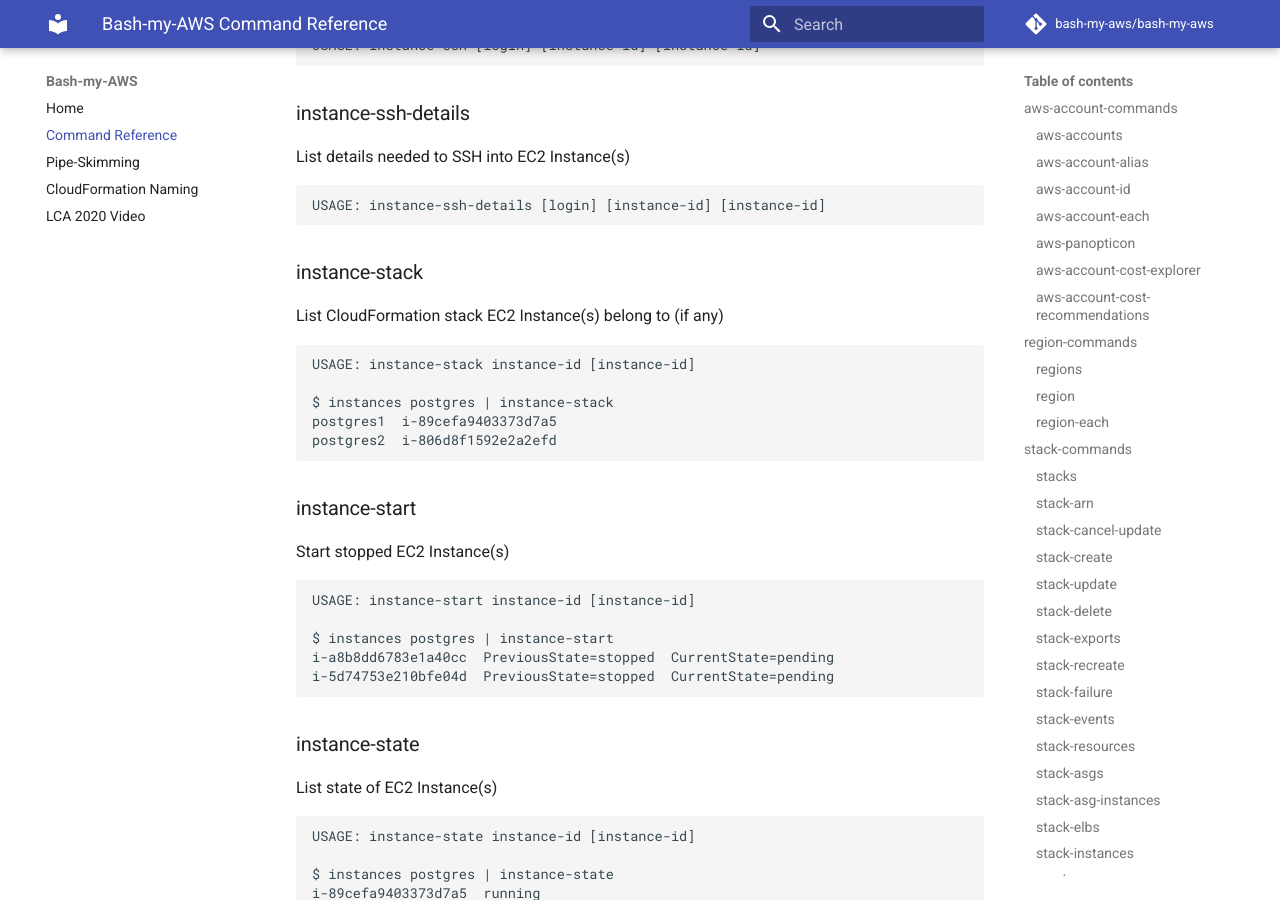
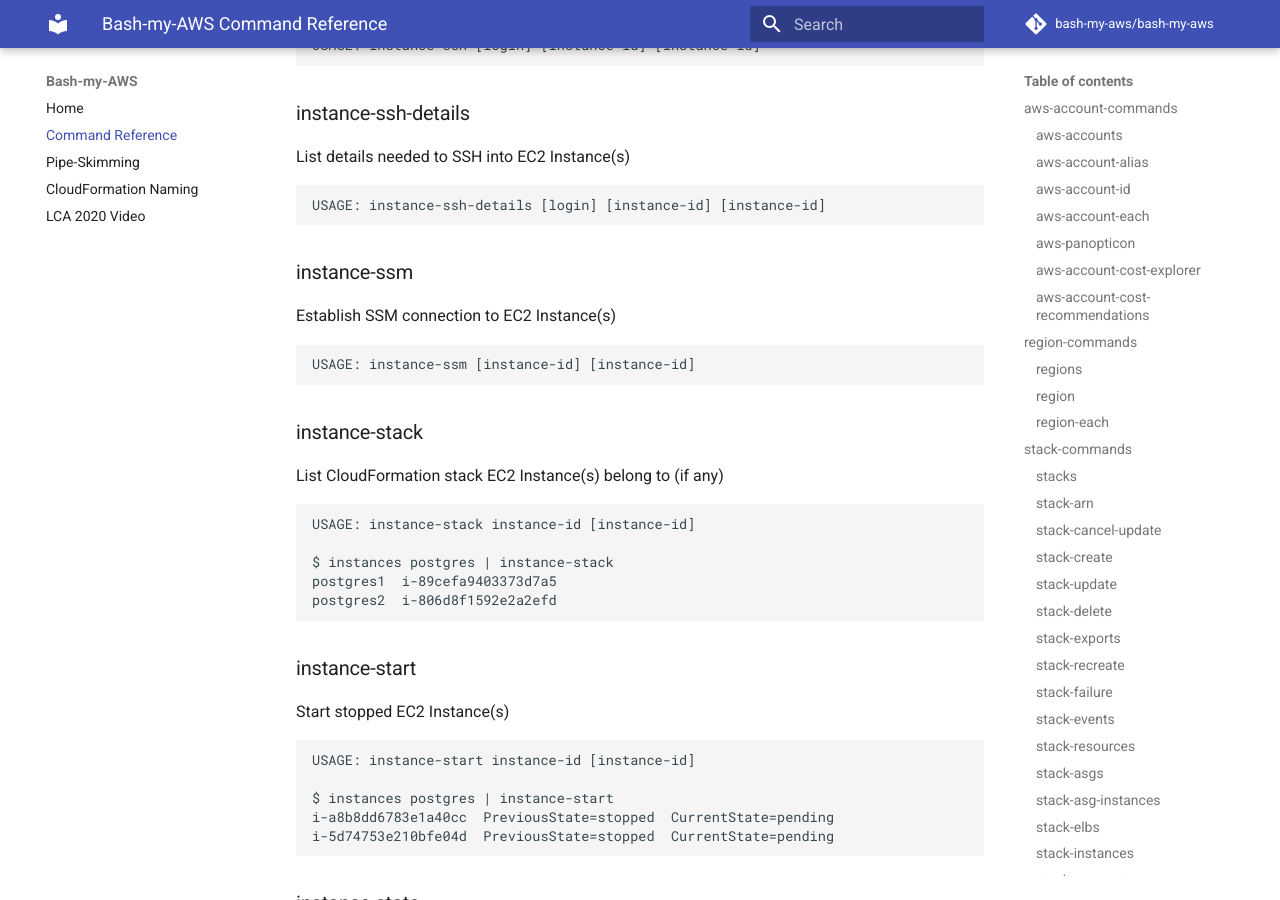
Before and after one commit to bash-my-aws/bash-my-aws, an MkDocs documentation site: the page built from docs/command-reference.md, in a window 1280 px wide and 900 px high, scrolled down 12324 px. Built offline with MkDocs 1.6.1 and Material for MkDocs 9.7.7, drawn with Linux system fonts in a browser that asks for light colours; comment, search, counter and statistics services are not loaded.

Commit message:
add instance-ssm command

```diff
--- a/docs/command-reference.md
+++ b/docs/command-reference.md
@@ -600,6 +600,13 @@ List details needed to SSH into EC2 Instance(s)
     USAGE: instance-ssh-details [login] [instance-id] [instance-id]
 
 
+### instance-ssm
+
+Establish SSM connection to EC2 Instance(s)
+
+    USAGE: instance-ssm [instance-id] [instance-id]
+
+
 ### instance-stack
 
 List CloudFormation stack EC2 Instance(s) belong to (if any)
```
Also changed, not shown: 4 other files.
